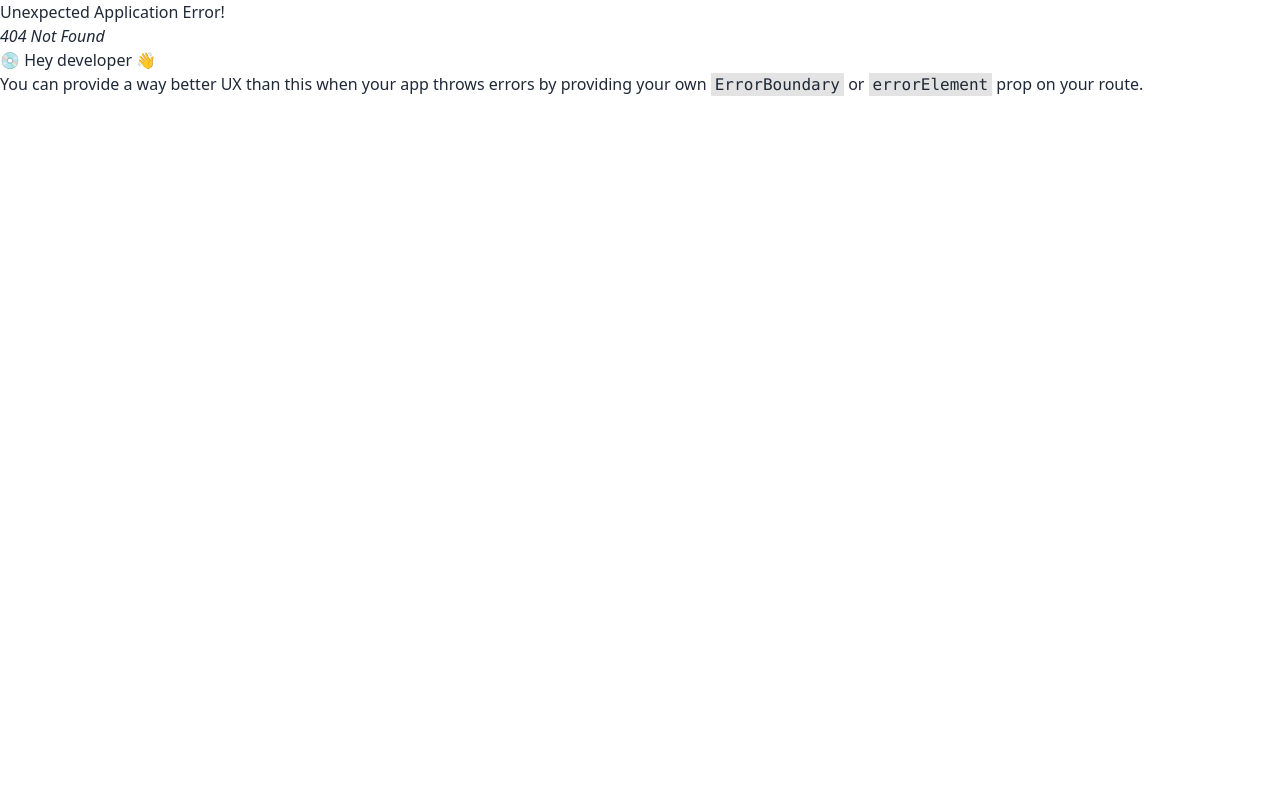
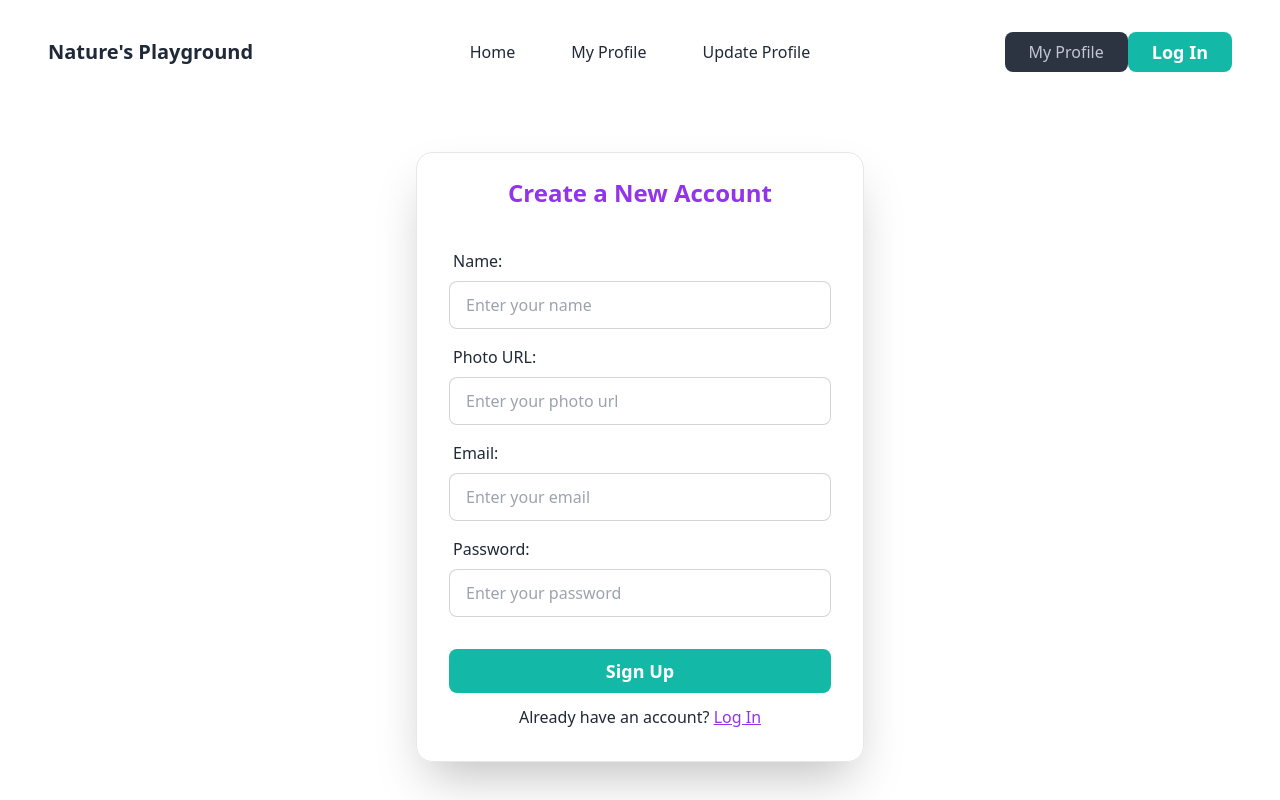
Before and after one commit to Ashiqur1819/Mountain-Explorer, a React (Vite) app: page /signup in a window 1280 px wide. Before the commit this address had no page. Shown: the top 800 px of the page. Built offline with nearby package versions, Linux system fonts and the light colour scheme.

Commit message:
Added signup and login pages

```diff
--- /dev/null
+++ b/src/components/Login.jsx
@@ -0,0 +1,52 @@
+import { Link } from "react-router-dom";
+
+
+const Login = () => {
+    return (
+      <div className="card w-full mx-auto max-w-md shrink-0 shadow-2xl mt-12 border">
+        <h2 className="text-2xl font-bold text-center mt-6 text-purple-600">
+          Log In Your Account
+        </h2>
+        <form className="card-body">
+          <div className="form-control">
+            <label className="label">
+              <span className="label-text text-base font-medium">Email:</span>
+            </label>
+            <input
+              type="email"
+              placeholder="Enter your email"
+              className="input input-bordered"
+              required
+            />
+          </div>
+          <div className="form-control">
+            <label className="label">
+              <span className="label-text text-base font-medium">Password:</span>
+            </label>
+            <input
+              type="password"
+              placeholder="Enter your password"
+              className="input input-bordered"
+              required
+            />
+            <label className="label">
+              <a href="#" className="label-text-alt link link-hover text-sm">
+                Forgot password?
+              </a>
+            </label>
+          </div>
+          <div className="form-control mt-6">
+            <button className="py-2 px-6 text-lg rounded-lg bg-teal-500  text-white cursor-pointer font-semibold hover:bg-teal-600 ">
+              Log In
+            </button>
+          </div>
+          <p className="text-center mt-1">
+            Haven't any account?{" "}
+            <Link to="/signup" className="underline text-purple-600">Sign Up</Link>
+          </p>
+        </form>
+      </div>
+    );
+};
+
+export default Login;
--- a/src/components/Navbar.jsx
+++ b/src/components/Navbar.jsx
@@ -42,12 +42,15 @@ const Navbar = () => {
           <ul className="menu menu-horizontal px- gap-6 text-base ">{links}</ul>
         </div>
         <div className="navbar-end">
-          <NavLink className="px-6 py-2 rounded-lg">
-            My Profile
-          </NavLink>
-          <Link className="py-2 px-6 rounded-lg bg-[#0fac9f] text-white cursor-pointer font-semibold hover:bg-[#0c8d82]">
-            Login
-          </Link>
+          <NavLink className="px-6 py-2 rounded-lg">My Profile</NavLink>
+          <button>
+            <Link
+              to="/login"
+              className="py-2 px-6 text-lg rounded-lg bg-teal-500 text-white cursor-pointer font-semibold hover:bg-teal-600"
+            >
+              Log In
+            </Link>
+          </button>
         </div>
       </div>
     );
--- /dev/null
+++ b/src/components/SignUp.jsx
@@ -0,0 +1,69 @@
+import React from 'react';
+import { Link } from 'react-router-dom';
+
+const SignUp = () => {
+     return (
+       <div className="card w-full mx-auto max-w-md shrink-0 shadow-2xl mt-12 border">
+         <h2 className="text-2xl font-bold text-center mt-6 text-purple-600">
+           Create a New Account
+         </h2>
+         <form className="card-body">
+           <div className="form-control">
+             <label className="label">
+               <span className="label-text text-base font-medium">Name:</span>
+             </label>
+             <input
+               type="text"
+               placeholder="Enter your name"
+               className="input input-bordered"
+               required
+             />
+           </div>
+           <div className="form-control">
+             <label className="label">
+               <span className="label-text text-base font-medium">Photo URL:</span>
+             </label>
+             <input
+               type="text"
+               placeholder="Enter your photo url"
+               className="input input-bordered"
+               required
+             />
+           </div>
+           <div className="form-control">
+             <label className="label">
+               <span className="label-text text-base font-medium">Email:</span>
+             </label>
+             <input
+               type="email"
+               placeholder="Enter your email"
+               className="input input-bordered"
+               required
+             />
+           </div>
+           <div className="form-control">
+             <label className="label">
+               <span className="label-text text-base font-medium">
+                 Password:
+               </span>
+             </label>
+             <input
+               type="password"
+               placeholder="Enter your password"
+               className="input input-bordered"
+               required
+             />
+           </div>
+           <div className="form-control mt-6">
+             <button className="py-2 px-6 text-lg rounded-lg bg-teal-500  text-white cursor-pointer font-semibold hover:bg-teal-600 ">
+               Sign Up
+             </button>
+           </div>
+           <p className="text-center mt-1">Already have an account? <Link to="/login" className="underline text-purple-600">Log In</Link>
+           </p>
+         </form>
+       </div>
+     );
+};
+
+export default SignUp;
```
Also changed, not shown: src/routes/router.jsx (+10 -0 lines).
